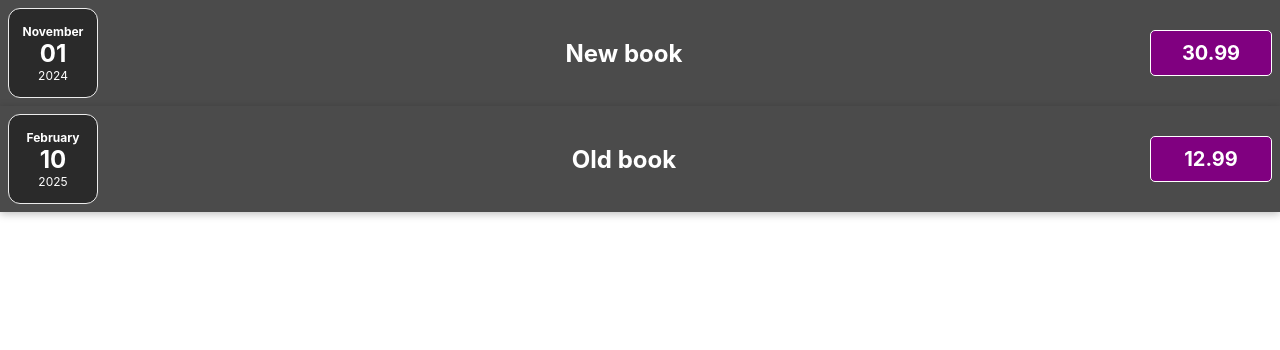
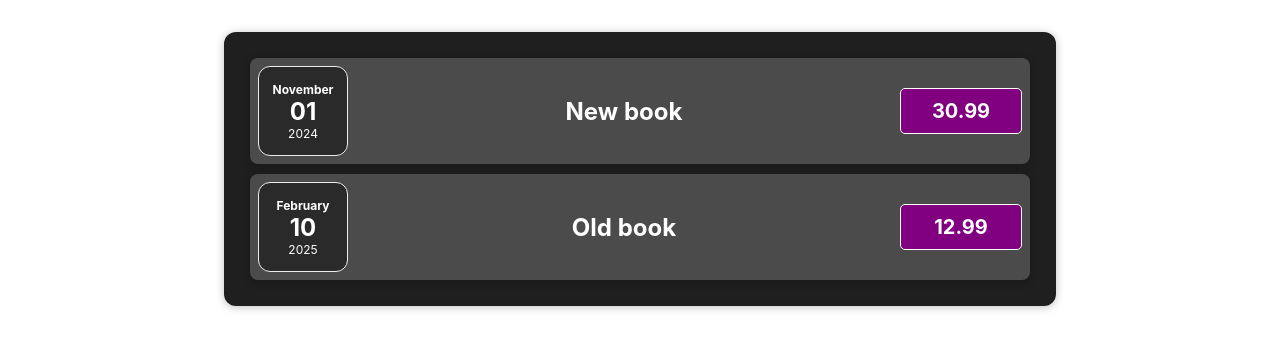
Before and after one commit to hinoobers/expenses-http, a React (Create React App) app: page / in a window 1280 px wide. Shown: the top 350 px of the page. Built offline with nearby package versions, Linux system fonts and the light colour scheme.

Commit message:
Ylesanne 2

```diff
--- a/src/App.js
+++ b/src/App.js
@@ -1,24 +1,11 @@
 import './App.css'
-import ExpenseItem from './components/ExpenseItem'
+import Expenses from './components/Expenses'
 
 const App = () => {
-  const expenses = [
-    {
-      date: new Date(2024, 10, 1),
-      title: 'New book',
-      price: 30.99
-    },
-    {
-      date: new Date(2025, 1, 10),
-      title: 'Old book',
-      price: 12.99
-    }
-  ]
 
   return (
     <div className='App'>
-      <ExpenseItem data={expenses[0]} />
-      <ExpenseItem data={expenses[1]} />
+      <Expenses></Expenses>
     </div>
   );
 }
--- a/src/components/ExpenseItem.css
+++ b/src/components/ExpenseItem.css
@@ -6,6 +6,8 @@
     box-shadow: 0 2px 8px rgba(0, 0, 0, 0.25);
     background-color: #4b4b4b;
     color: white;
+    margin: 10px;
+    border-radius: 8px;
 }
 
 .expense-item__description {
--- /dev/null
+++ b/src/components/Expenses.css
@@ -0,0 +1,9 @@
+.expenses {
+    padding: 1rem;
+    background-color: rgb(31, 31, 31);
+    margin: 2rem auto;
+    width: 50rem;
+    max-width: 95%;
+    border-radius: 12px;
+    box-shadow: 0 1px 8px rgba(0, 0, 0, 0.25);
+}
--- /dev/null
+++ b/src/components/Expenses.js
@@ -0,0 +1,26 @@
+import ExpenseItem from "./ExpenseItem";
+import './Expenses.css'
+
+const Expenses = (props) => {
+    const expenses = [
+        {
+          date: new Date(2024, 10, 1),
+          title: 'New book',
+          price: 30.99
+        },
+        {
+          date: new Date(2025, 1, 10),
+          title: 'Old book',
+          price: 12.99
+        }
+    ]
+
+    return (
+        <div className="expenses">
+            <ExpenseItem data={expenses[0]} />
+            <ExpenseItem data={expenses[1]} />
+        </div>
+    )
+}
+
+export default Expenses;
```
